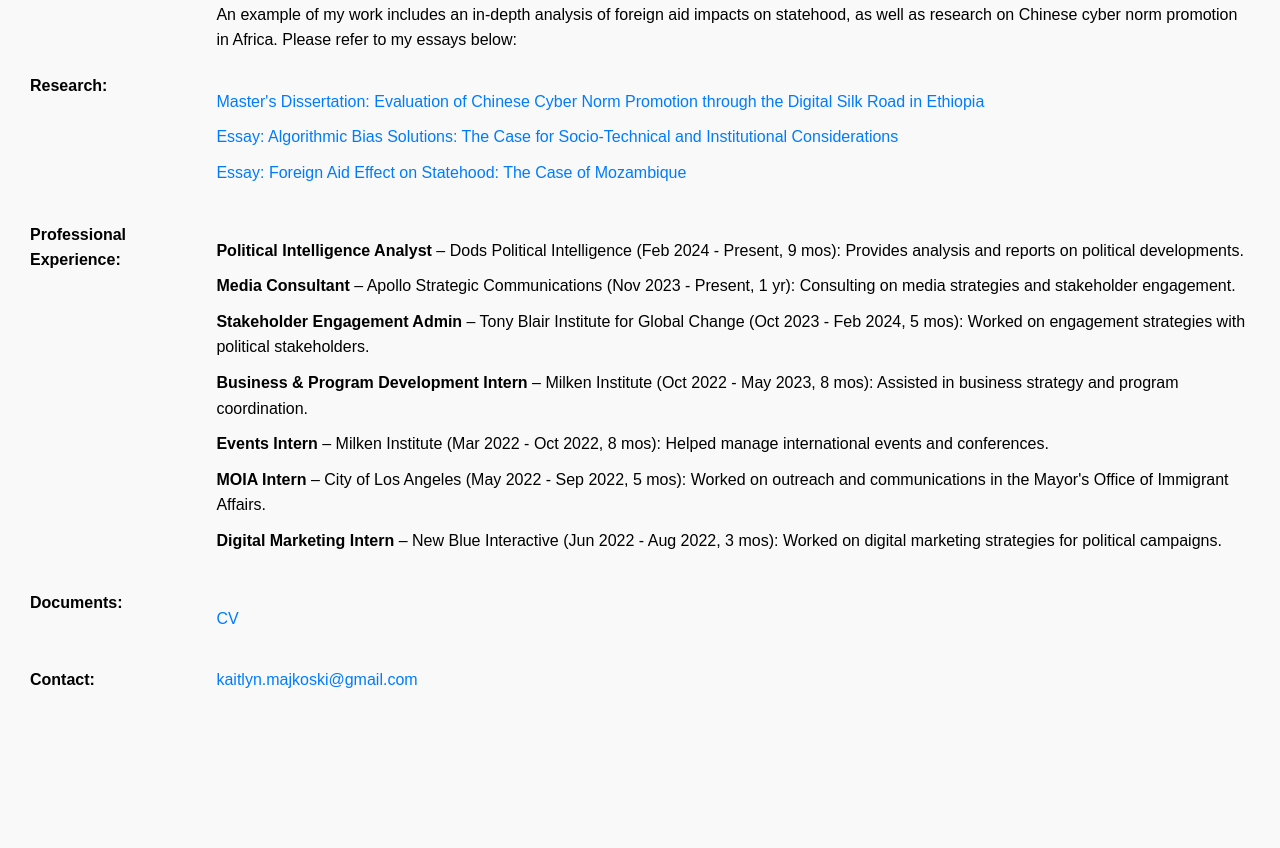
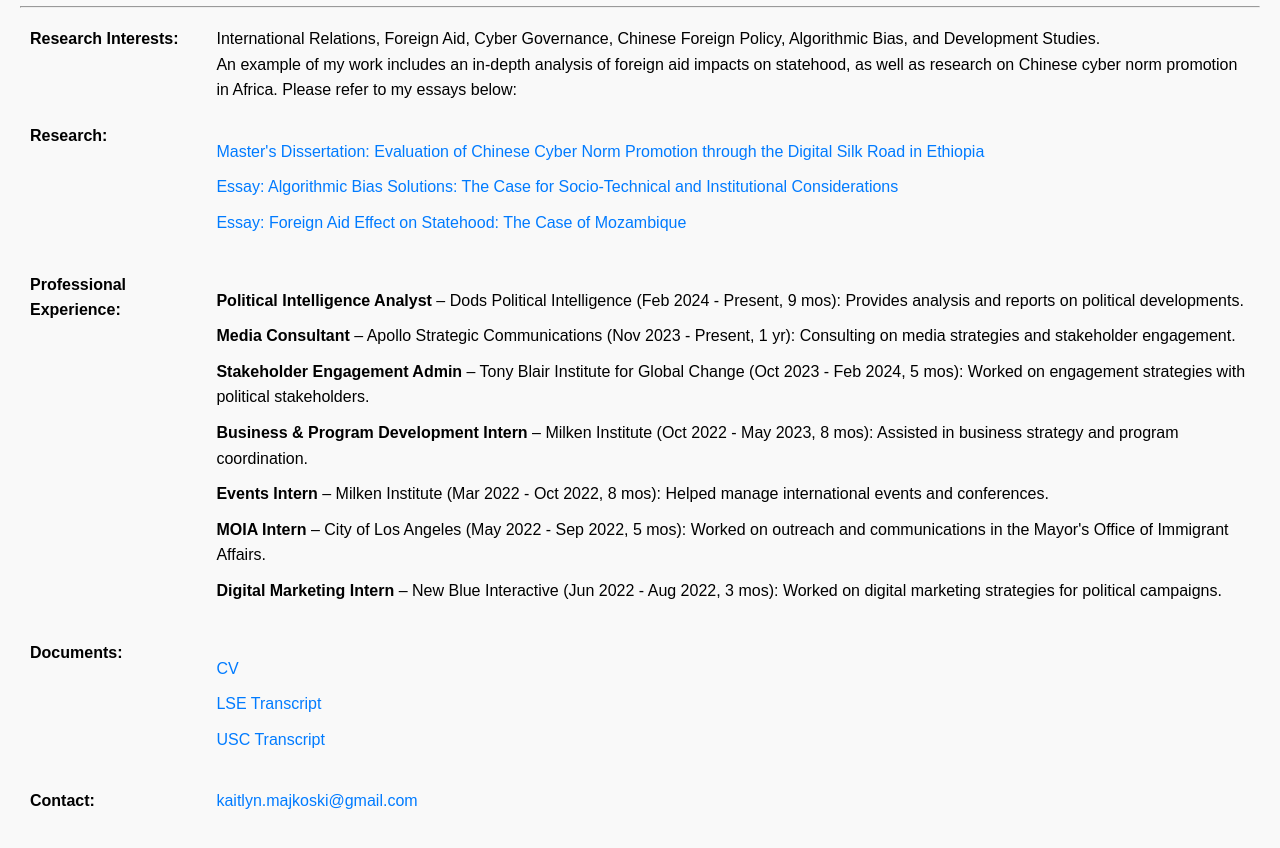
Before and after one commit to kaitlynmyn/kaitlynmyn.github.io, a plain HTML site: page index.html in a window 1280 px wide. Shown: the part 234-1082 px from the top of the page. Before the commit the page ends 977 px from the top, so only its background shows below. Drawn offline with Linux system fonts and the light colour scheme.

Commit message:
please work

```diff
--- a/index.html
+++ b/index.html
@@ -107,6 +107,8 @@
         <td>
             <ul>
                 <li><a href="pdfs/CV.pdf" target="_blank">CV</a></li>
+                <li><a href="pdfs/Final transcript.pdf" target="_blank">LSE Transcript</a></li>
+                <li><a href="pdfs/USC Official Transcript .pdf" target="_blank">USC Transcript</a></li>
             </ul>
         </td>
     </tr>
```
Also changed, not shown: kaitlyn.jpg, 2 other files.
